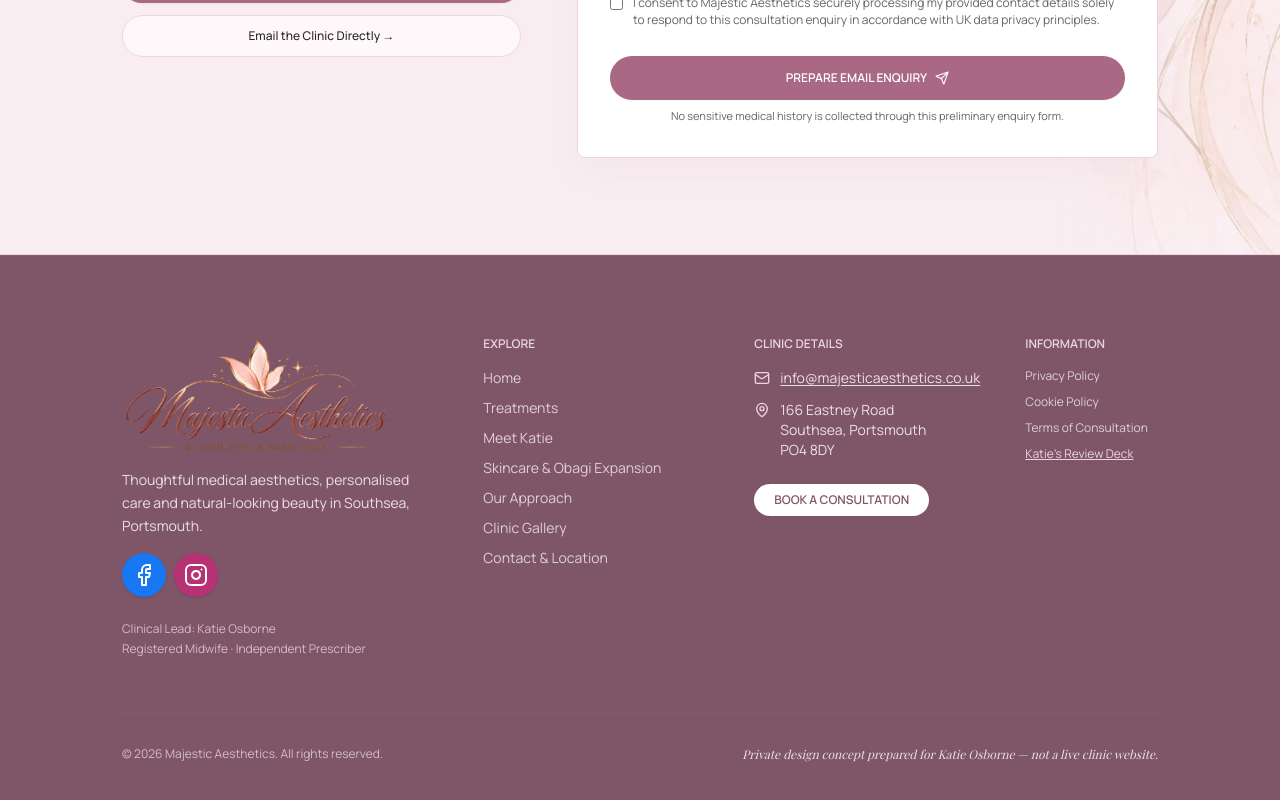
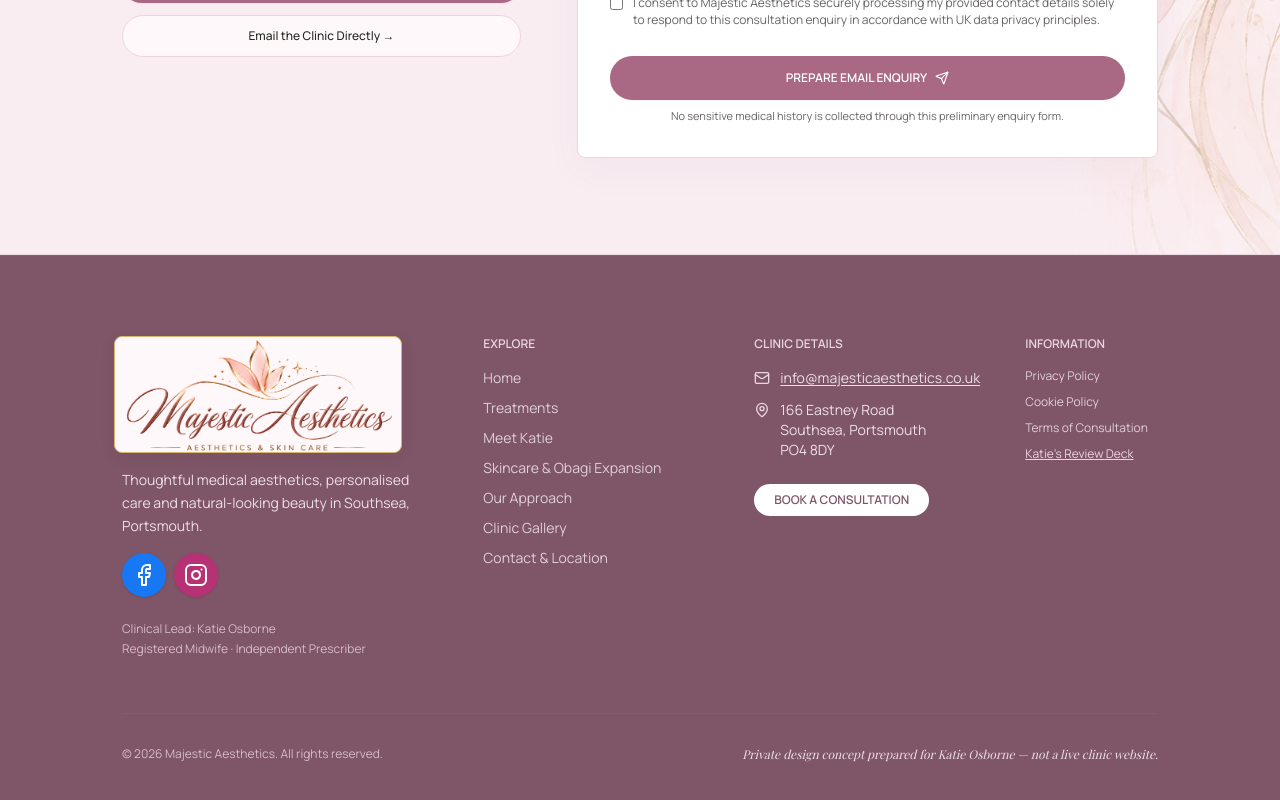
Before and after one commit to adriann1z/Majestic-Aesthetics, a React (Vite) app: page / in a window 1280 px wide. Shown: the part 9090-9890 px from the top of the page. Built offline with nearby package versions, Linux system fonts and the light colour scheme; a web font is replaced by a local one.

Commit message:
Add pale gold-outlined background to footer logo

```diff
--- a/src/index.css
+++ b/src/index.css
@@ -37,6 +37,7 @@
 .site-shell { overflow-x: clip; }
 .brand-logo { position: relative; display: block; width: 100%; aspect-ratio: 2.45; overflow: hidden; }
 .brand-logo img { position: absolute; top: -35%; left: 0; display: block; width: 100%; height: auto; max-width: none; }
+.site-footer .brand-logo { background: var(--color-blush-white); border: 1px solid var(--color-gold-metallic); border-radius: 8px; box-shadow: 0 4px 16px #29252815; }
 .site-shell > aside { min-height: 40px; padding-block: 0; display: flex; align-items: center; }
 .site-shell > aside > div { width: 100%; max-width: 1106px; }
 .site-shell main > section { position: relative; isolation: isolate; }
```
